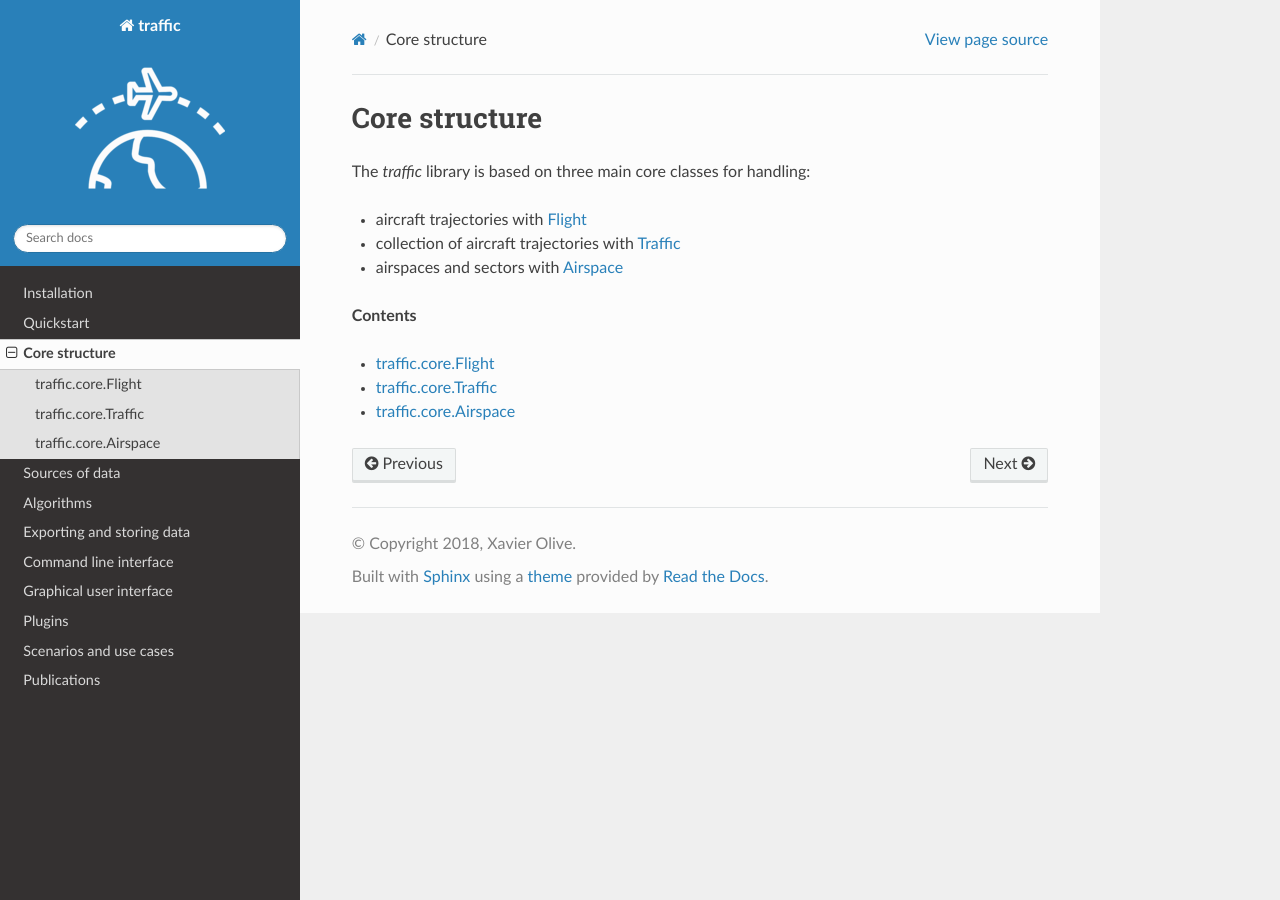
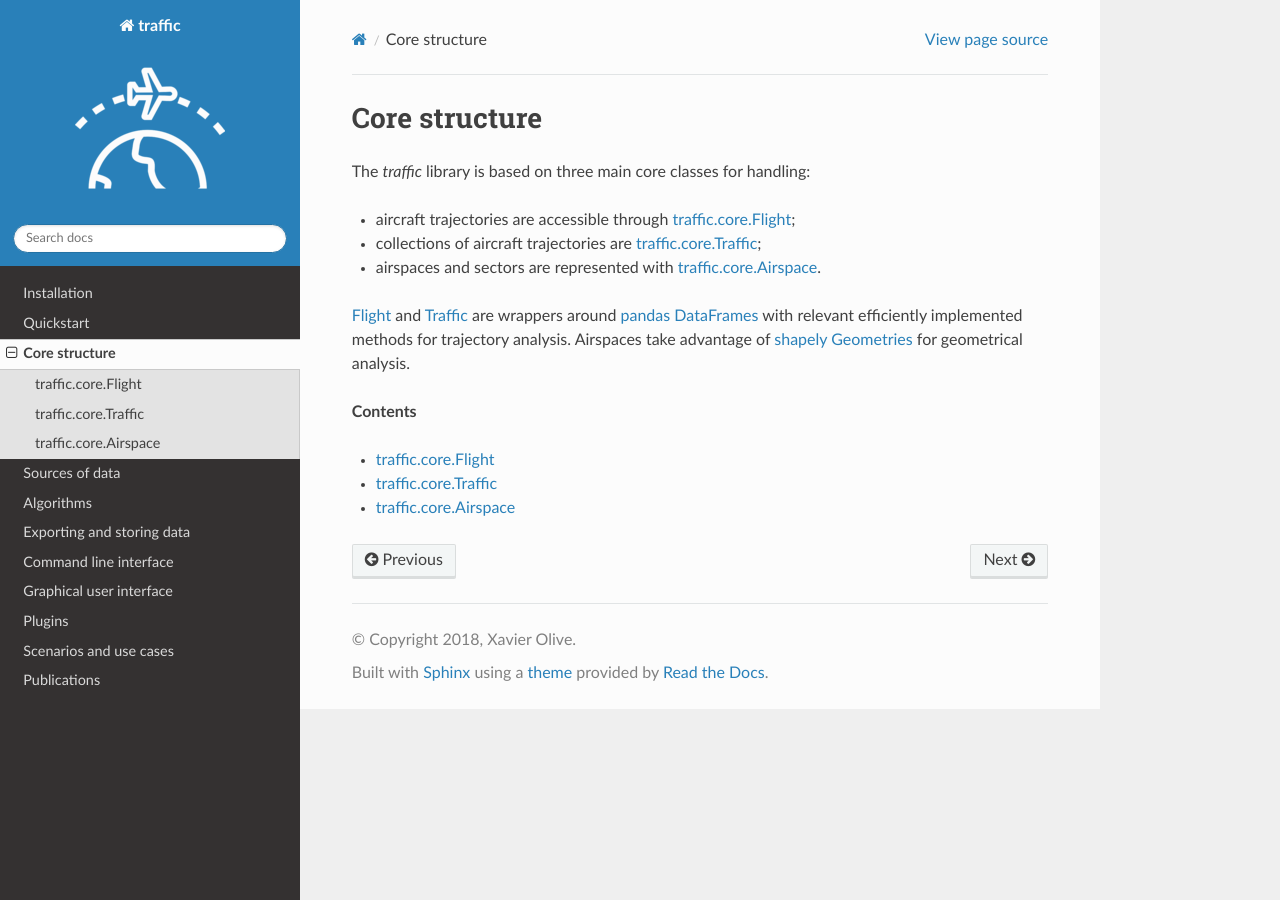
Before and after one commit to xoolive/traffic, a Sphinx documentation site: the page built from docs/core_structure.rst, in a window 1280 px wide. Built offline with Sphinx 7.4.7 and the Read the Docs theme 2.0.0, drawn with Linux system fonts in a browser that asks for light colours; nearby versions of some CDN libraries; pages that are not in the unit, such as notebooks, are missing from menus; a script that is not in the unit is left out; comment, search, counter and statistics services are not loaded.

Commit message:
phrasing reworked

```diff
--- a/docs/core_structure.rst
+++ b/docs/core_structure.rst
@@ -3,9 +3,18 @@ Core structure
 
 The `traffic` library is based on three main core classes for handling:
 
-- aircraft trajectories with `Flight <traffic.core.flight.html>`_
-- collection of aircraft trajectories with `Traffic <traffic.core.traffic.html>`_
-- airspaces and sectors with `Airspace <traffic.core.airspace.html>`_
+- aircraft trajectories are accessible through
+  `traffic.core.Flight <traffic.core.flight.html>`_;
+- collections of aircraft trajectories are
+  `traffic.core.Traffic <traffic.core.traffic.html>`_;
+- airspaces and sectors are represented with
+  `traffic.core.Airspace <traffic.core.airspace.html>`_.
+
+`Flight <traffic.core.flight.html>`_ and `Traffic <traffic.core.traffic.html>`_
+are wrappers around `pandas DataFrames <https://pandas.pydata.org/>`_ with
+relevant efficiently implemented methods for trajectory analysis. Airspaces take
+advantage of `shapely Geometries <https://shapely.readthedocs.io>`_ for
+geometrical analysis.
 
 **Contents**
 
```
